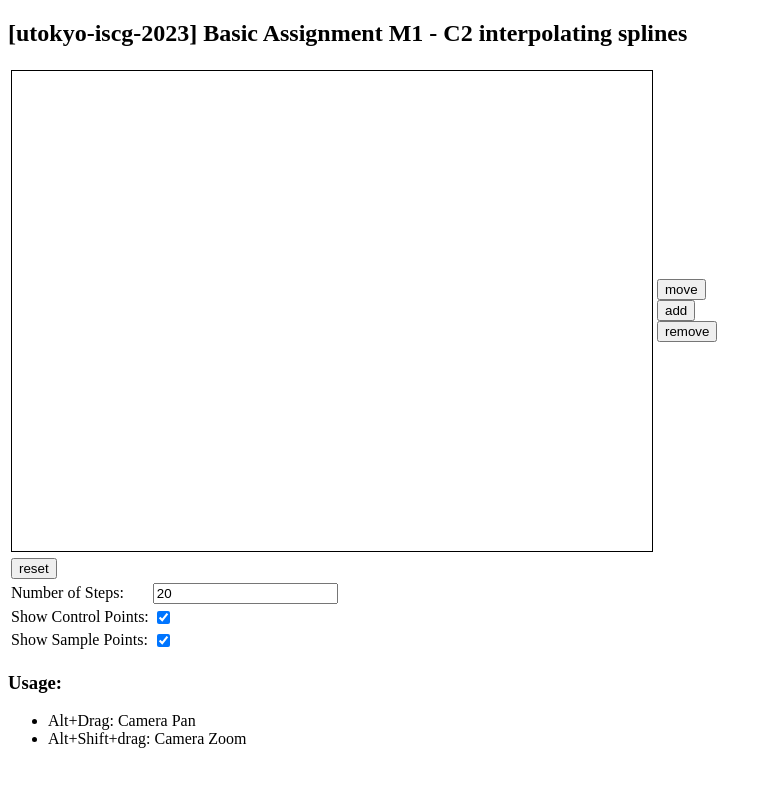
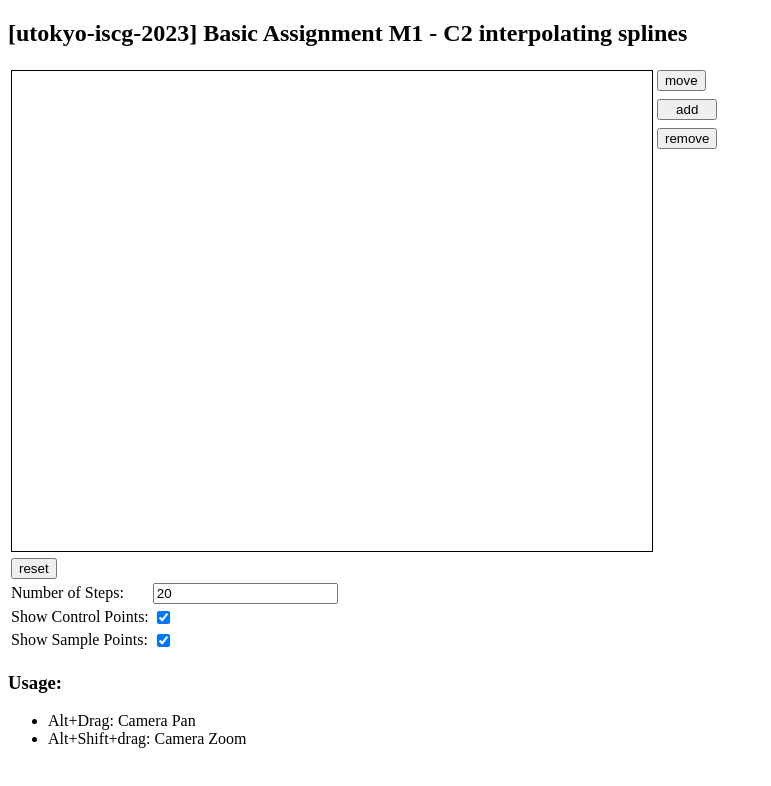
Before and after one commit to hego819/ComputerGraphics, a plain HTML site: page M1Spline/index.html in a window 1280 px wide. Shown: the whole page, without its empty margins (0-771 px from the left). Drawn offline with Linux system fonts and the light colour scheme; a script that the page names is missing.

Commit message:
change button layout

```diff
--- a/M1Spline/index.html
+++ b/M1Spline/index.html
@@ -329,7 +329,7 @@
             style="border: 1px solid #000000"
           ></canvas>
         </td>
-        <td>
+        <td style="display: flex;flex-direction: column;margin-left: 0px;">
           <b>
           <input
             type="button"
@@ -337,13 +337,13 @@
             onclick="move_point()"
             value="move"
           /></b><br>
-          <input
+          <input style="margin-top: -10px"
             type="button"
             id="add_point"
             onclick="add_point()"
             value="add"
           /><br>
-          <input
+          <input style="margin-top: -10px"
             type="button"
             id="rem_point"
             onclick="remove_point()"
```
